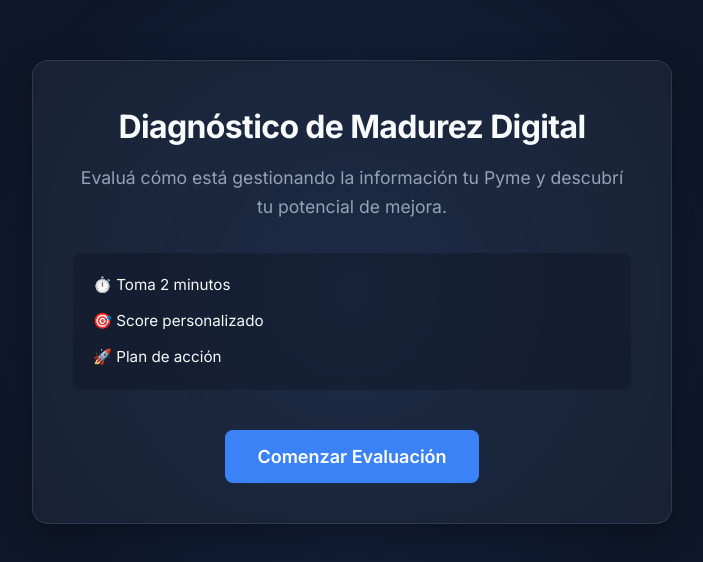
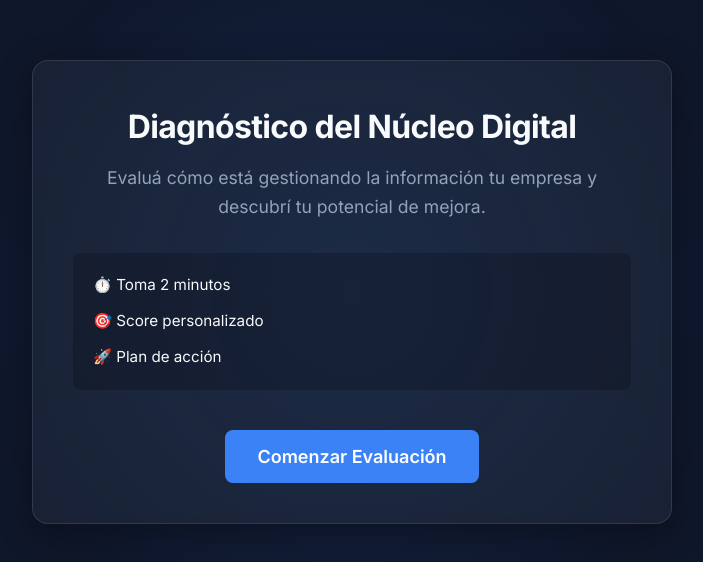
Before and after one commit to sector7gp/survey, a website: page public/index.html in a window 1280 px wide. Shown: the part 108-670 px from the top of the page, without its empty margins (288-991 px from the left). Drawn offline with Linux system fonts and the light colour scheme; no server answers.

Commit message:
improvements

```diff
--- a/public/index.html
+++ b/public/index.html
@@ -1,10 +1,12 @@
 <!DOCTYPE html>
 <html lang="es">
+
 <head>
     <meta charset="UTF-8">
     <meta name="viewport" content="width=device-width, initial-scale=1.0, maximum-scale=1.0, user-scalable=no">
     <title>Encuesta: Madurez Digital PyMEs</title>
-    <meta name="description" content="Evaluá el nivel de madurez digital de tu empresa en pocos minutos y descubrí cómo optimizar tu gestión.">
+    <meta name="description"
+        content="Evaluá el nivel de madurez digital de tu empresa en pocos minutos y descubrí cómo optimizar tu gestión.">
     <!-- Google Fonts: Inter -->
     <link rel="preconnect" href="https://fonts.googleapis.com">
     <link rel="preconnect" href="https://fonts.gstatic.com" crossorigin>
@@ -12,14 +14,16 @@
     <!-- Main CSS -->
     <link rel="stylesheet" href="/css/style.css">
 </head>
+
 <body>
     <div id="app" class="app-container">
 
         <!-- PANTALLA INICIO -->
         <section id="screen-intro" class="screen screen-active">
             <div class="glass-card text-center slide-up">
-                <h1 class="main-title">Diagnóstico de Madurez Digital</h1>
-                <p class="subtitle">Evaluá cómo está gestionando la información tu Pyme y descubrí tu potencial de mejora.</p>
+                <h1 class="main-title">Diagnóstico del Núcleo Digital</h1>
+                <p class="subtitle">Evaluá cómo está gestionando la información tu empresa y descubrí tu potencial de
+                    mejora.</p>
 
                 <div class="intro-features">
                     <div class="feature-item">⏱️ Toma 2 minutos</div>
@@ -57,14 +61,16 @@
         <!-- PANTALLA INTERSTICIAL (PRE-RESULTADO) -->
         <section id="screen-interstitial" class="screen screen-hidden">
             <div class="glass-card slide-up">
-                <h2 class="text-center mb-4">¿Querés recibir tu diagnóstico completo con recomendaciones concretas para mejorar tu gestión?</h2>
+                <h2 class="text-center mb-4">¿Querés recibir tu diagnóstico completo con recomendaciones concretas para
+                    mejorar tu gestión?</h2>
                 <form id="form-interstitial" class="form-grid">
                     <input type="text" id="int-name" placeholder="Tu Nombre *" required>
                     <input type="email" id="int-email" placeholder="Tu Email *" required>
                     <button type="submit" class="btn btn-primary btn-block">Enviar mi informe</button>
                 </form>
                 <div class="text-center mt-4">
-                    <button id="btn-skip-lead" class="btn btn-outline btn-block">Ver resultado ahora (sin informe)</button>
+                    <button id="btn-skip-lead" class="btn btn-outline btn-block">Ver resultado ahora (sin
+                        informe)</button>
                 </div>
             </div>
             <div class="bg-gradient"></div>
@@ -127,4 +133,5 @@
     <script src="/js/survey.js"></script>
     <script src="/js/main.js"></script>
 </body>
+
 </html>
```
